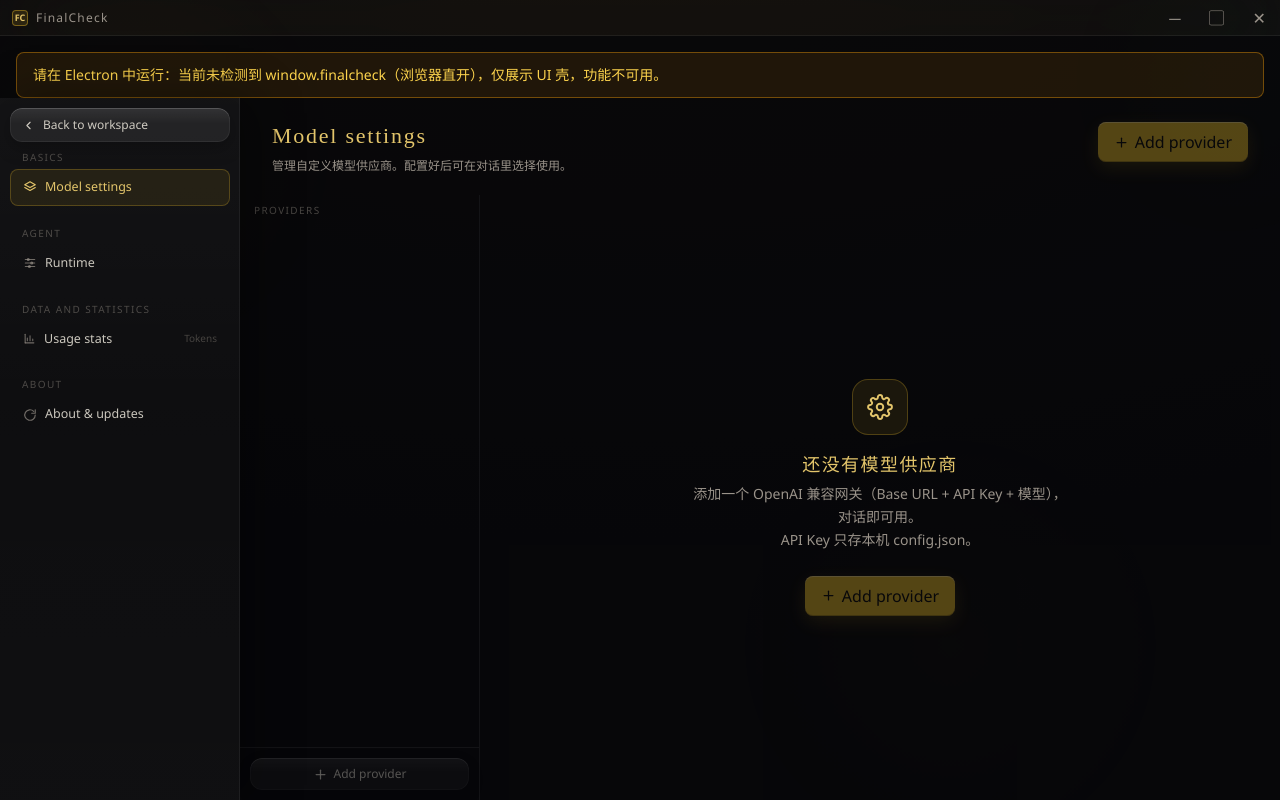
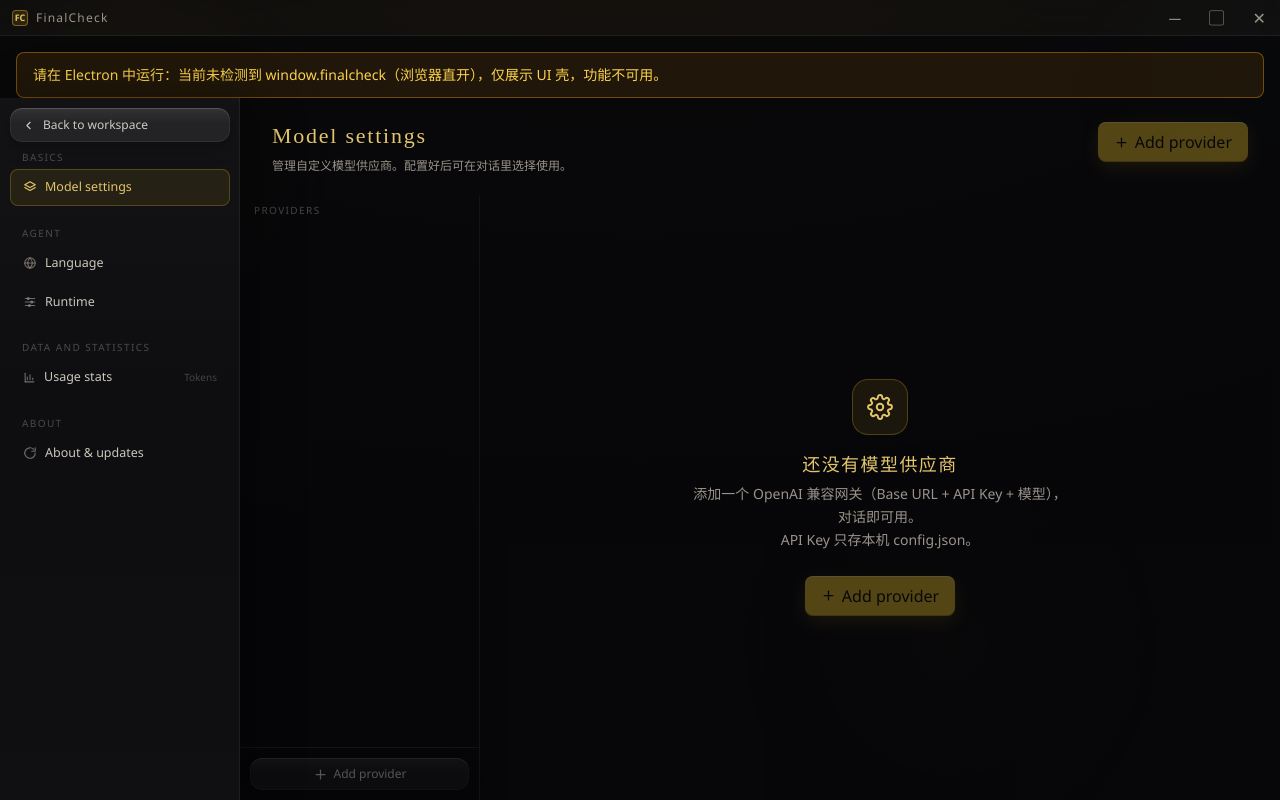
Before and after one commit to ccai40359-wq/finalcheck, a React (Vite) app in the folder desktop/: page / in a window 1280 px wide. Both pictures are taken after a click on the button "Settings". Built offline with nearby package versions, Linux system fonts and the light colour scheme.

Commit message:
Settings: dedicated Language section in the AGENT group (v0.1.1)

```diff
--- a/desktop/package.json
+++ b/desktop/package.json
@@ -1,7 +1,7 @@
 {
   "name": "finalcheck-desktop",
   "productName": "FinalCheck",
-  "version": "0.1.0",
+  "version": "0.1.1",
   "author": "Sean (https://github.com/ccai40359-wq)",
   "description": "FinalCheck 终检台桌面端：全方位代码体检 + 渗透/压测 + AI Agent",
   "private": true,
--- a/desktop/src/renderer/i18n/en/settings.js
+++ b/desktop/src/renderer/i18n/en/settings.js
@@ -13,7 +13,7 @@ export const EN_SETTINGS = {
 
   // Agent / 运行时
   'Agent / 运行时': 'Agent / Runtime',
-  'Sandbox 管路径与命令边界，Tool concurrency 管同时跑几个工具，Language 管界面与报告语言。': 'Sandbox controls path and command boundaries, Tool concurrency controls how many tools run at once, and Language controls the UI and report language.',
+  'Sandbox 管路径与命令边界，Tool concurrency 管同时跑几个工具。': 'Sandbox controls path and command boundaries, and Tool concurrency controls how many tools run at once.',
   '切换后立即生效；英文模式下 agent、工作流与报告也用英文输出': 'Applies immediately. In English mode, agents, workflows and reports also output English.',
   '跟随系统': 'Follow system',
   '系统为中文时用中文，否则英文': 'Chinese on Chinese systems, English otherwise',
--- a/desktop/src/renderer/pages/SettingsPage.jsx
+++ b/desktop/src/renderer/pages/SettingsPage.jsx
@@ -26,7 +26,7 @@ export const LANGUAGE_MODES = [
   { value: 'zh', label: '中文', desc: '始终中文界面与中文报告' },
   { value: 'en', label: 'English', desc: 'English UI and English report output' }
 ];
-const SECTIONS = ['models', 'runtime', 'usage', 'about'];
+const SECTIONS = ['models', 'language', 'runtime', 'usage', 'about'];
 const newId = () => `p-${Date.now().toString(36)}-${Math.random().toString(36).slice(2, 7)}`;
 const FOCUSABLE_SELECTOR = 'a[href], button:not([disabled]), input:not([disabled]), select:not([disabled]), textarea:not([disabled]), [tabindex]:not([tabindex="-1"])';
 
@@ -377,15 +377,9 @@ export default function SettingsPage({ onBack, initialSection = 'models' }) {
     } finally { setTesting(false); }
   };
 
-  // Agent / 运行时：策略沙箱 + 工具并发 + 界面语言（写入 cfg.sandboxMode / cfg.toolConcurrency / cfg.language）
-  const runtimeCard = (
+  // 界面语言：独立成节（切换立即生效，保存时写入 cfg.language）
+  const languageCard = (
     <Card className="p-5 space-y-4">
-      <div>
-        <div className="text-sm text-ink font-medium">{t('Agent / 运行时')}</div>
-        <div className="text-xs text-mute mt-0.5">{t('Sandbox 管路径与命令边界，Tool concurrency 管同时跑几个工具，Language 管界面与报告语言。')}</div>
-      </div>
-
-      <Field label="Language" hint={t('切换后立即生效；英文模式下 agent、工作流与报告也用英文输出')}>
       <div className="grid grid-cols-3 gap-2">
         {LANGUAGE_MODES.map((m) => {
           const on = language === m.value;
@@ -398,7 +392,28 @@ export default function SettingsPage({ onBack, initialSection = 'models' }) {
           );
         })}
       </div>
-      </Field>
+
+      <div className="flex items-center gap-3 pt-2 border-t border-edge/60">
+        <button className="btn-primary min-w-[92px]" onClick={save} disabled={!y || !loaded}>{t('保存')}</button>
+        {saved && !dirty && (
+          <span className="text-sm text-jade flex items-center gap-1.5 transition-all duration-200">
+            <svg width="14" height="14" viewBox="0 0 24 24" fill="none" stroke="currentColor" strokeWidth="2.5"><polyline points="20 6 9 17 4 12" /></svg>
+            {t('已保存')}
+          </span>
+        )}
+        {dirty && <span className="text-xs text-mute">{t('有未保存的修改')}</span>}
+      </div>
+      <ErrorNote>{!y ? t('请在 Electron 中运行后修改设置。') : errText}</ErrorNote>
+    </Card>
+  );
+
+  // Agent / 运行时：策略沙箱 + 工具并发（写入 cfg.sandboxMode / cfg.toolConcurrency）
+  const runtimeCard = (
+    <Card className="p-5 space-y-4">
+      <div>
+        <div className="text-sm text-ink font-medium">{t('Agent / 运行时')}</div>
+        <div className="text-xs text-mute mt-0.5">{t('Sandbox 管路径与命令边界，Tool concurrency 管同时跑几个工具。')}</div>
+      </div>
 
       <Field label="Sandbox mode" hint={t('默认 workspace；Full access 下也生效')}>
         <div className="grid grid-cols-3 gap-2">
@@ -530,6 +545,7 @@ export default function SettingsPage({ onBack, initialSection = 'models' }) {
             <NavRow label="Model settings" active={section === 'models'} onClick={() => setSection('models')} icon={<IconLayers />} />
           </NavGroup>
           <NavGroup label="Agent">
+            <NavRow label="Language" active={section === 'language'} onClick={() => setSection('language')} icon={<IconGlobe />} />
             <NavRow label="Runtime" active={section === 'runtime'} onClick={() => setSection('runtime')} icon={<IconSliders />} />
           </NavGroup>
           <NavGroup label="Data and statistics">
@@ -552,11 +568,13 @@ export default function SettingsPage({ onBack, initialSection = 'models' }) {
         <div className="shrink-0 px-8 pt-6 pb-5 flex items-start justify-between gap-4">
           <div className="min-w-0">
             <h1 className="font-kai text-[22px] leading-tight text-goldSoft">
-              {section === 'models' ? 'Model settings' : section === 'runtime' ? 'Runtime' : 'About'}
+              {section === 'models' ? 'Model settings' : section === 'language' ? 'Language' : section === 'runtime' ? 'Runtime' : 'About'}
             </h1>
             <p className="text-[12px] text-mute mt-1.5 leading-relaxed">
               {section === 'models'
                 ? t('管理自定义模型供应商。配置好后可在对话里选择使用。')
+                : section === 'language'
+                  ? t('切换后立即生效；英文模式下 agent、工作流与报告也用英文输出')
                   : section === 'runtime'
                     ? t('沙箱与工具并发：对所有供应商生效，与权限模式（Full access）独立。')
                     : t('版本信息与更新：检查 GitHub Release，下载后重启安装。')}
@@ -795,6 +813,10 @@ export default function SettingsPage({ onBack, initialSection = 'models' }) {
           ) : section === 'about' ? (
             <div className="flex-1 min-w-0 overflow-y-auto">
               <div className="max-w-2xl px-6 py-6">{aboutCard}</div>
+            </div>
+          ) : section === 'language' ? (
+            <div className="flex-1 min-w-0 overflow-y-auto">
+              <div className="max-w-2xl px-6 py-6">{languageCard}</div>
             </div>
           ) : (
             <div className="flex-1 min-w-0 overflow-y-auto">
@@ -1121,6 +1143,13 @@ function IconLayers() {
     </svg>
   );
 }
+function IconGlobe() {
+  return (
+    <svg width="14" height="14" viewBox="0 0 24 24" fill="none" stroke="currentColor" strokeWidth="2" strokeLinecap="round" strokeLinejoin="round">
+      <circle cx="12" cy="12" r="9" /><path d="M3 12h18" /><path d="M12 3c2.6 3.1 4 5.9 4 9s-1.4 5.9-4 9c-2.6-3.1-4-5.9-4-9s1.4-5.9 4-9Z" />
+    </svg>
+  );
+}
 function IconSliders() {
   return (
     <svg width="14" height="14" viewBox="0 0 24 24" fill="none" stroke="currentColor" strokeWidth="2" strokeLinecap="round" strokeLinejoin="round">
```
Also changed, not shown: 1 other file (tests, documents, lock files or other folders). Lines whose indentation alone changed are shown as unchanged.
